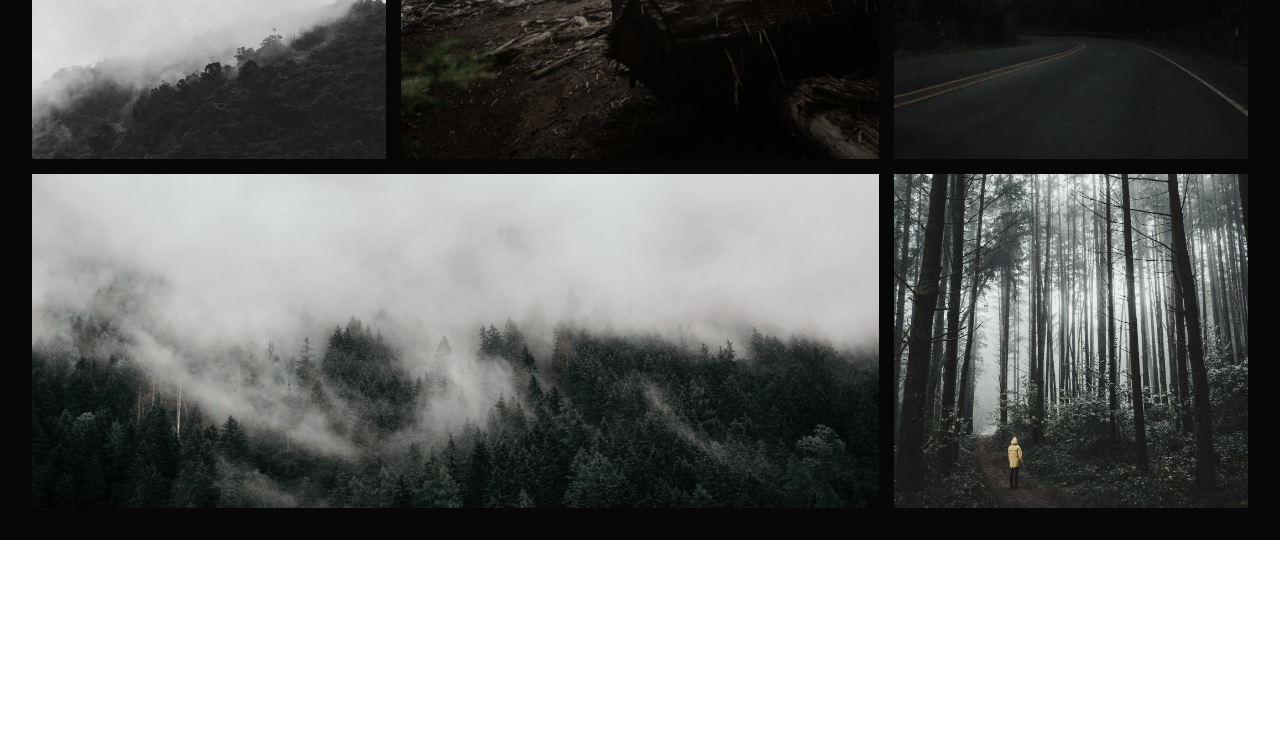
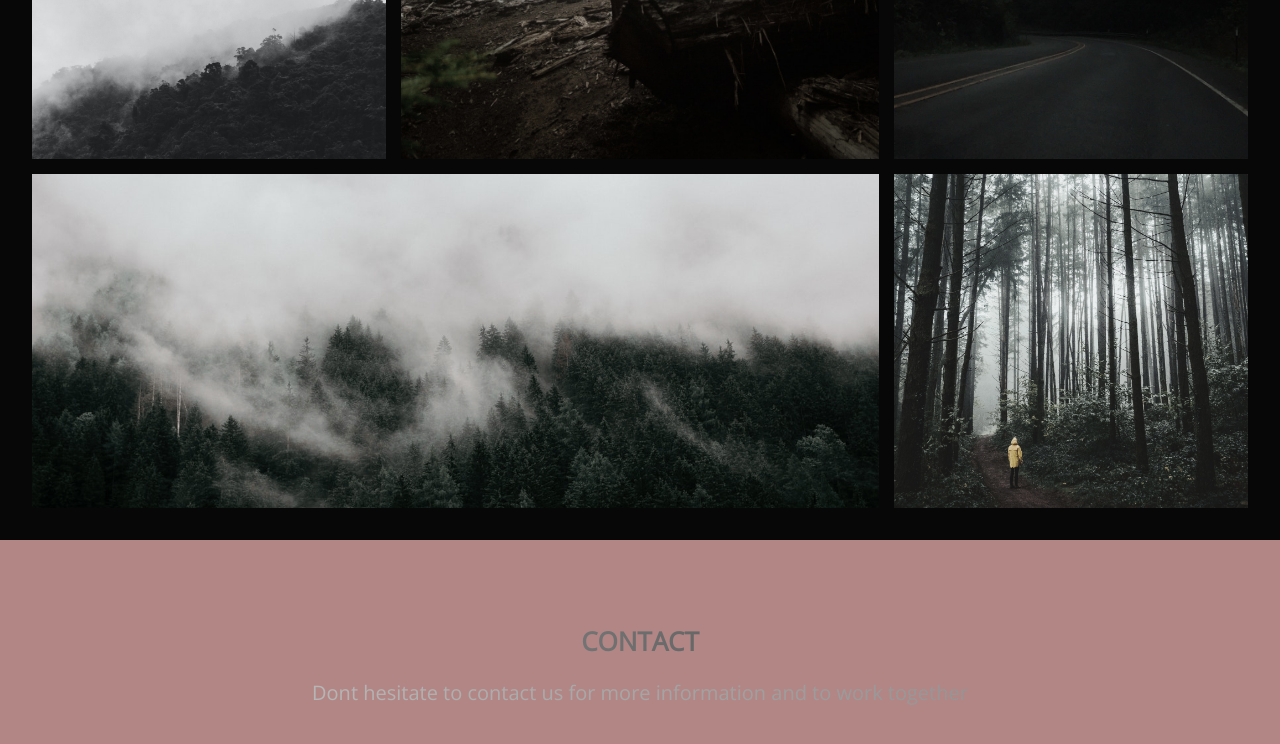
Before and after one commit to nicolasGolob/pictures-website, a plain HTML site: page index.html in a window 1280 px wide. Shown: the part 3060-3804 px from the top of the page. Before the commit the page ends 3600 px from the top, so only its background shows below. Drawn offline with nearby package versions, Linux system fonts and the light colour scheme.

Commit message:
creation of the contact part

```diff
--- a/Css/style.css
+++ b/Css/style.css
@@ -43,8 +43,7 @@ nav{
     display: none;
 }
 
-/***************** Header */
-
+/* Header */
 header{
     height: 100vh;
     width:100%;
@@ -68,7 +67,6 @@ h1{
 }
 
 /* Stories */
-
 .stories-container{
     display: grid;
     grid-template-rows: repeat(20, 1fr);
@@ -137,7 +135,6 @@ h1{
 }
 
 /* Features */
-
 .features-container{
     display: grid;
     grid-template-columns: repeat(10, 1fr);
@@ -207,4 +204,43 @@ h1{
 }
 
 
-/* make the responsive  stories and features part */
+/* Contact */
+.contact-container{
+    display: grid;
+    grid-template-columns: repeat(10, 1fr);
+    grid-template-rows: repeat(10, 1fr);
+    width: 100%;
+    height: 70vh;
+    padding:4vh;
+    gap: 15px;
+    background-color: rgb(201, 128, 128);
+}
+
+.contact-title{
+    grid-column: 1/-1;
+    grid-row: 2/3;
+    font-size: 2.6rem;
+    color: rgb(196, 196, 196);
+    display: flex;
+    align-items:center;
+    justify-content: center;
+    font-weight: bold;
+    text-transform:uppercase;
+    background-image: linear-gradient(to left, #2c2c2c, rgb(175, 175, 175));
+    -webkit-background-clip: text;
+    background-clip: text;
+    color: transparent;
+}
+
+.contact-p{
+    grid-column: 1/-1;
+    grid-row: 3/4;
+    font-size: 2rem;
+    display: flex;
+    align-items:center;
+    justify-content: center;
+    background-image: linear-gradient(to left, #868686, rgb(196, 196, 196));
+    -webkit-background-clip: text;
+    background-clip: text;
+    color: transparent;
+}
--- a/index.html
+++ b/index.html
@@ -58,7 +58,8 @@
             </div>
     </section>
     <section class="contact-container">
-
+        <a class="contact-title" href="#">Contact</a>
+        <p class="contact-p">Dont hesitate to contact us for more information and to work together</p>
     </section>
 </body>
 </html>
```
